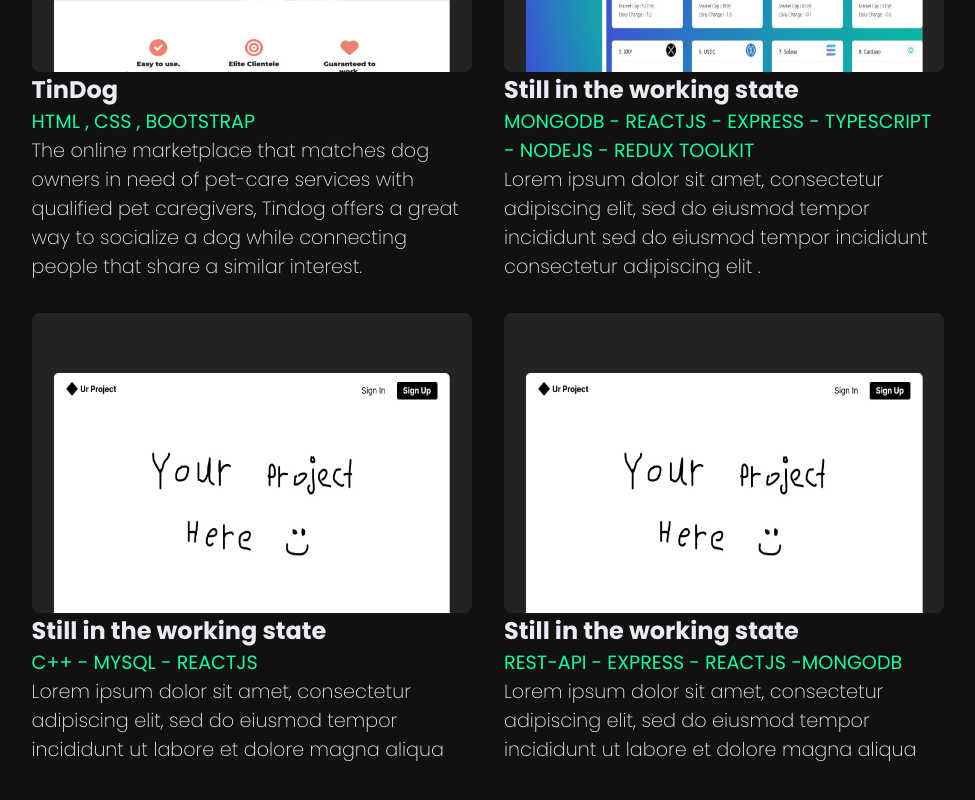
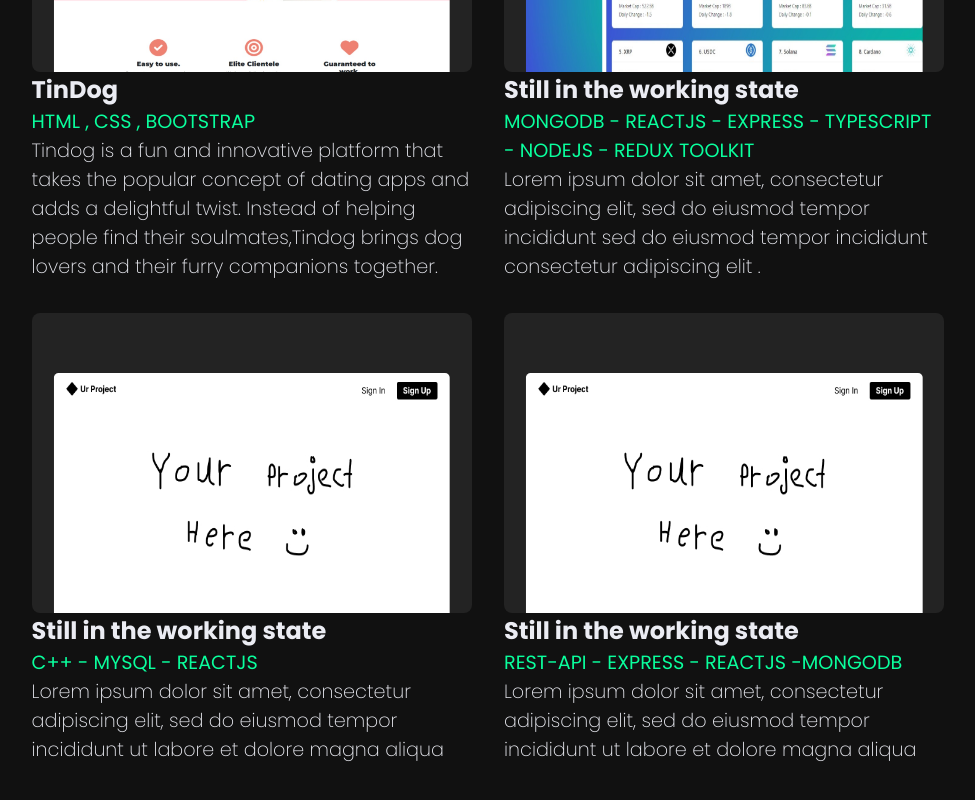
Before and after one commit to aynpat/portfolio, a React (Vite) app: page / in a window 1280 px wide. Shown: the part 2114-2914 px from the top of the page, without its empty margins (182-1157 px from the left). Built offline with nearby package versions, Linux system fonts and the light colour scheme.

Commit message:
change express svg

```diff
--- a/src/App.tsx
+++ b/src/App.tsx
@@ -81,6 +81,8 @@
                           id={content.contentId}
                           image={content.image}
                           title={content.title}
+                          websiteLink={content.websiteLink}
+                          githubLink={content.githubLink}
                           technology={content.technology}
                           info={content.info}
                       /> )})
--- a/src/components/projects/ProjectCard.tsx
+++ b/src/components/projects/ProjectCard.tsx
@@ -6,6 +6,8 @@
     id : number;
     image:string;
     title:string;
+    websiteLink:string;
+    githubLink:string;
     technology:string;
     info : string;
 }
@@ -34,8 +36,8 @@
         <StyledImageContainer>
             <img src={props.image} alt="" />
             <Overlay>
-                <OverlayIcons href="#"><FaEye/></OverlayIcons>
-                <OverlayIcons href="#"><FaGithub/></OverlayIcons>
+                <OverlayIcons href={props.websiteLink} target="_blank"><FaEye/></OverlayIcons>
+                <OverlayIcons href={props.githubLink} target="_blank"><FaGithub/></OverlayIcons>
             </Overlay>
         </StyledImageContainer>
             <StyledDetailsContainer>
--- a/src/content.ts
+++ b/src/content.ts
@@ -2,6 +2,8 @@
    contentId : number;
    image: string,
    title: string,
+   websiteLink: string,
+   githubLink : string,
    technology:string,
    info: string,
 }
@@ -11,13 +13,17 @@
         contentId:  1,
         image: 'project-image.jpeg',
         title: 'TinDog',
+        websiteLink :'https://aynpat.github.io/TinDog-Website/',
+        githubLink :'https://github.com/aynpat/TinDog-Website.git',
         technology:'HTML , CSS , BOOTSTRAP',
-        info: 'The online marketplace that matches dog owners in need of pet-care services with qualified pet caregivers, Tindog offers a great way to socialize a dog while connecting people that share a similar interest.'
+        info: 'Tindog is a fun and innovative platform that takes the popular concept of dating apps and adds a delightful twist. Instead of helping people find their soulmates,Tindog brings dog lovers and their furry companions together.'
     },
     {
         contentId:  2,
         image: 'project-image2.jpeg',
         title: 'Still in the working state',
+        websiteLink :'https://aynpat.github.io/TinDog-Website/',
+        githubLink :'https://github.com/aynpat/TinDog-Website.git',
         technology:'MONGODB - REACTJS - EXPRESS - TYPESCRIPT - NODEJS - REDUX TOOLKIT',
         info: 'Lorem ipsum dolor sit amet, consectetur adipiscing elit, sed do eiusmod tempor incididunt  sed do eiusmod tempor incididunt consectetur adipiscing elit  .'
     },
@@ -25,6 +31,8 @@
         contentId:  3,
         image: 'example-project.jpg',
         title: 'Still in the working state',
+        websiteLink :'https://aynpat.github.io/TinDog-Website/',
+        githubLink :'https://github.com/aynpat/TinDog-Website.git',
         technology:'C++ - MYSQL - REACTJS',
         info: 'Lorem ipsum dolor sit amet, consectetur adipiscing elit, sed do eiusmod tempor incididunt ut labore et dolore magna aliqua'
     }
@@ -33,6 +41,8 @@
         contentId:  4,
         image: 'example-project.jpg',
         title: 'Still in the working state',
+        websiteLink :'https://aynpat.github.io/TinDog-Website/',
+        githubLink :'https://github.com/aynpat/TinDog-Website.git',
         technology:'REST-API - EXPRESS - REACTJS -MONGODB',
         info: 'Lorem ipsum dolor sit amet, consectetur adipiscing elit, sed do eiusmod tempor incididunt ut labore et dolore magna aliqua'
     }
```
Also changed, not shown: public/images/expressjs_icon.svg, public/images/typescript_icon.svg.
